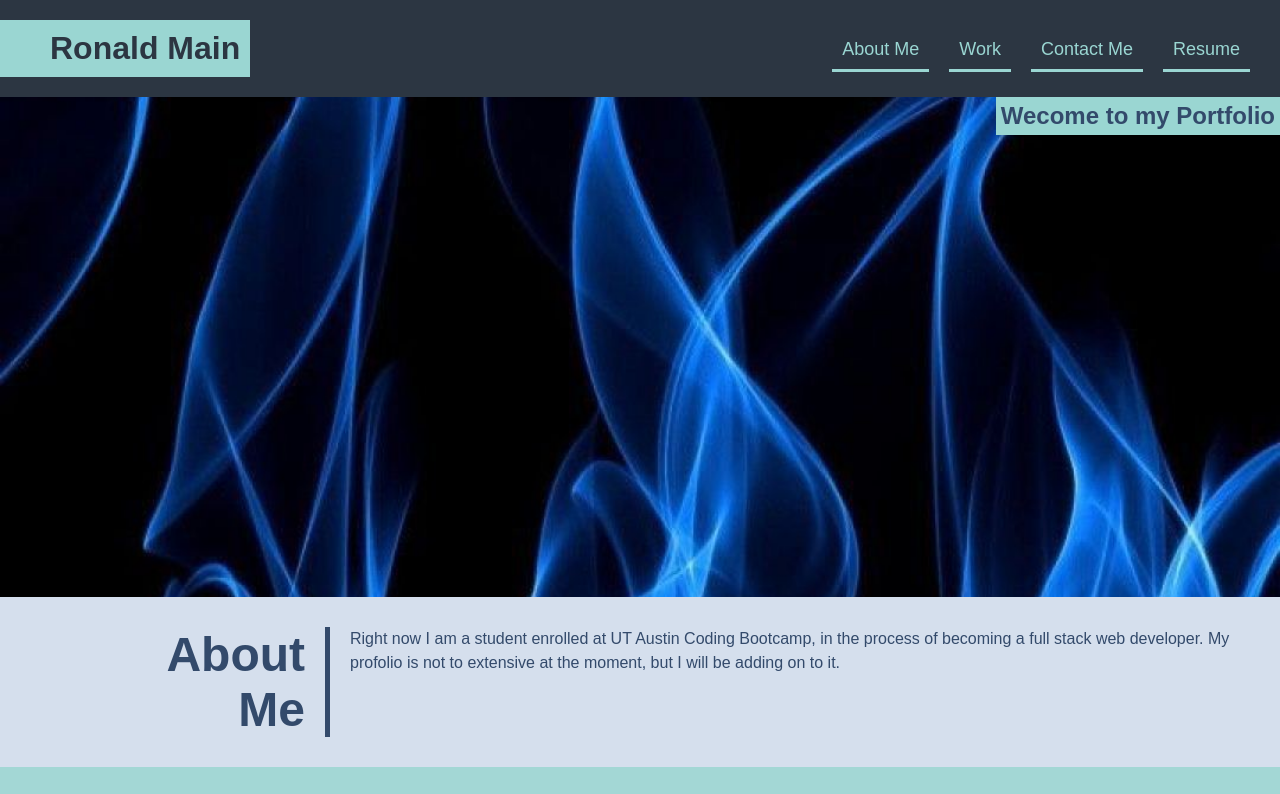
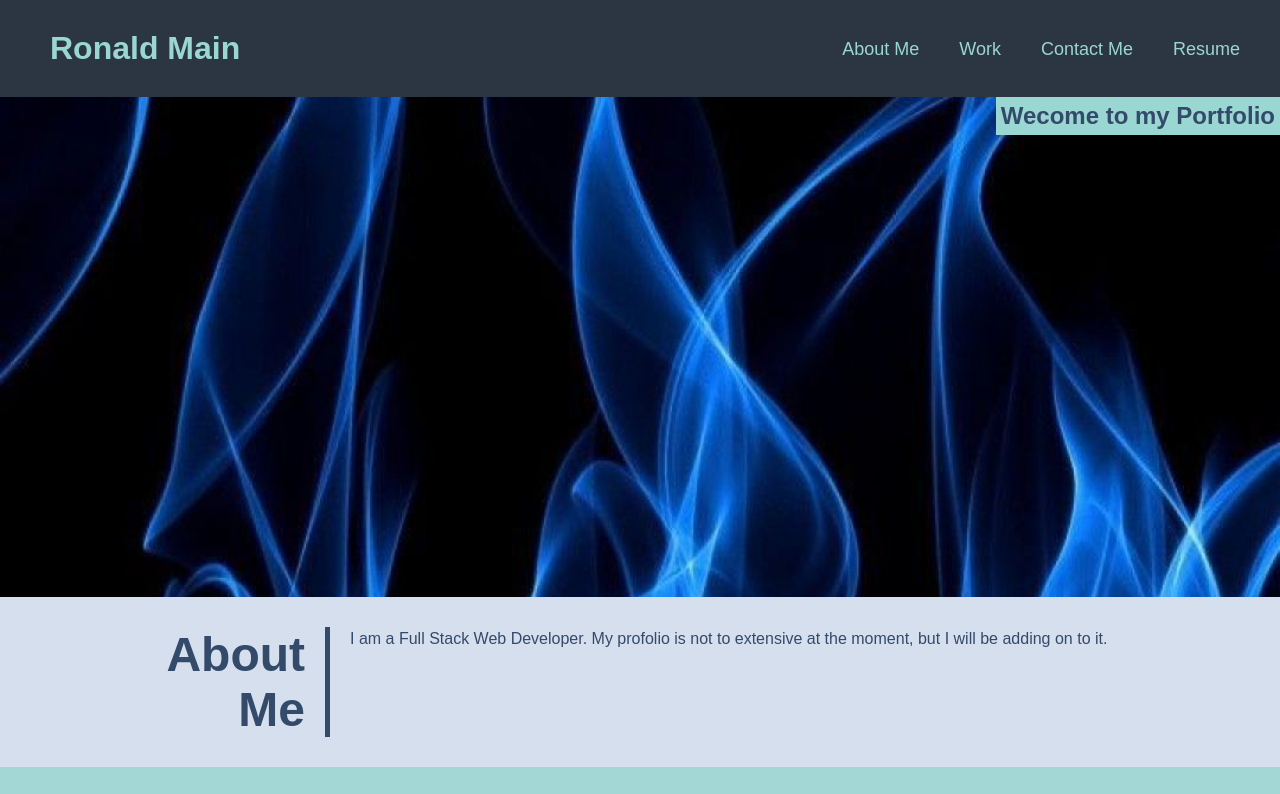
Before and after one commit to mainmaster84/professional-portfolio, a plain HTML site: page index.html in a window 1280 px wide. Shown: the top 794 px of the page. Drawn offline with Linux system fonts and the light colour scheme.

Commit message:
updated nav

```diff
--- a/assets/css/style.css
+++ b/assets/css/style.css
@@ -24,7 +24,6 @@ header {
 }
 
 header h1 {
-    background-color: var(--light-blue);
     display: block;
     text-align: center;
     align-items: center;
@@ -32,7 +31,7 @@ header h1 {
 
 header h1 a {
     text-decoration: none;
-    color: var(--navy);
+    color: var(--light-blue);
 }
 
 nav ul {
@@ -53,7 +52,6 @@ nav ul li a {
     font-size: large;
     color: var(--light-blue);
     padding: 10px;
-    border-bottom: 3px solid var(--light-blue);
     line-height: 3.0;
 }
 
--- a/index.html
+++ b/index.html
@@ -3,7 +3,7 @@
   <head>
     <meta charset="UTF-8" />
     <meta name="viewport" content="width=device-width, initial-scale=1.0" />
-    <title>Ron's Portfolio</title>
+    <title>Ronald Main</title>
     <link rel="stylesheet" href="./assets/css/style.css" />
   </head>
 
@@ -44,8 +44,7 @@
       <h1 class="section-title">About Me</h1>
       <div class="section-content">
 				<p>
-					Right now I am a student enrolled at UT Austin Coding Bootcamp, in the
-					process of becoming a full stack web developer. My profolio is not to
+				  I am a Full Stack Web Developer. My profolio is not to
 					extensive at the moment, but I will be adding on to it.
 				</p>
       </div>
```
